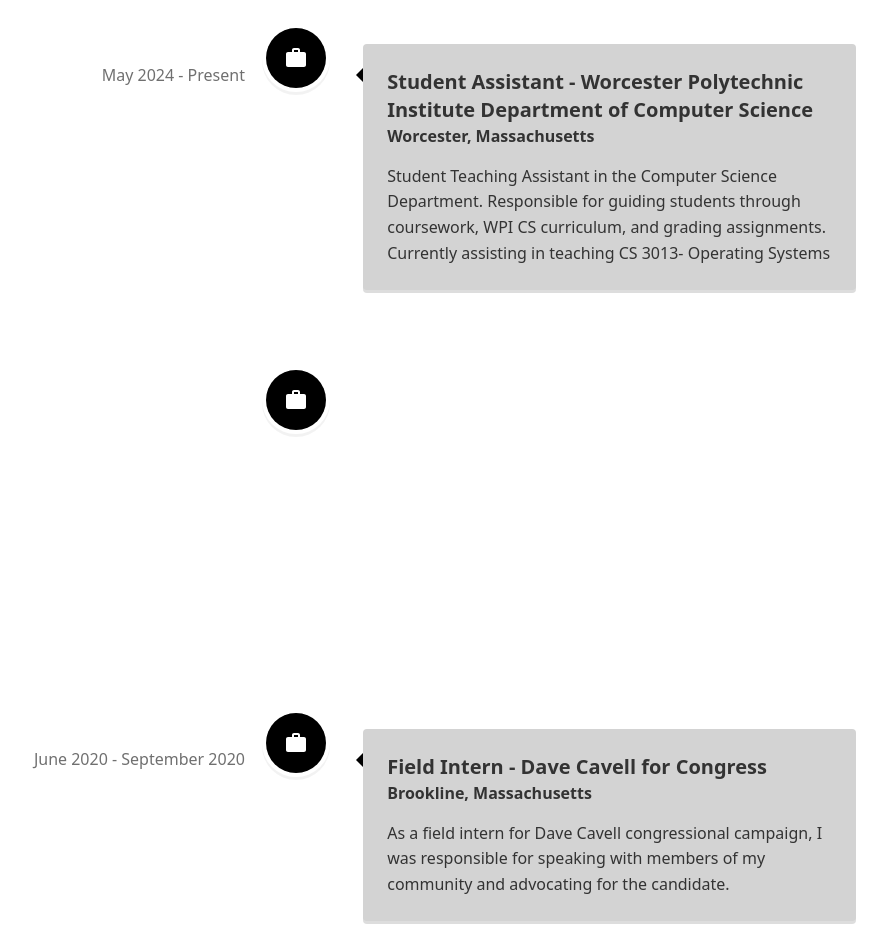
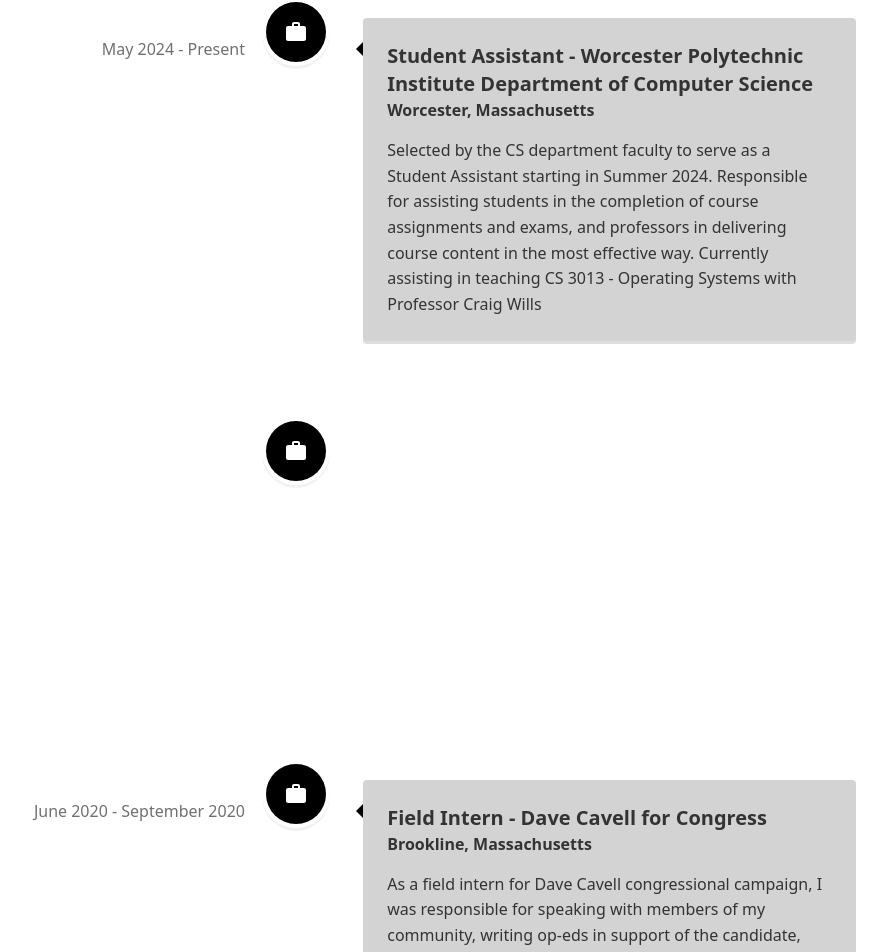
Before and after one commit to vivekjag1/portfolioWebsite, a React (Vite) app: page /about in a window 1280 px wide. Shown: the part 1079-2031 px from the top of the page, without its empty margins (344-1231 px from the left). Built offline with nearby package versions, Linux system fonts and the light colour scheme.

Commit message:
some text changes

```diff
--- a/src/routes/About.tsx
+++ b/src/routes/About.tsx
@@ -34,7 +34,7 @@
       id: 1,
       title: "Student - Worcester Polytechnic Institute",
       location: "Worcester, Massachusetts",
-      description: "Bachelor of Science in Computer Science, Minor in Electrical and Computer Engineering. Member of campus ACM Chapter",
+      description: "Bachelor of Science in Computer Science, Minor in Electrical and Computer Engineering.",
       date: "August 2022 - Present",
       icon: <SchoolIcon/>,
     },
@@ -42,7 +42,7 @@
       id:2,
       title:"Student Assistant - Worcester Polytechnic Institute Department of Computer Science",
       location: "Worcester, Massachusetts",
-      description: "Student Teaching Assistant in the Computer Science Department. Responsible for guiding students through coursework, WPI CS curriculum, and grading assignments. Currently assisting in teaching CS 3013- Operating Systems",
+      description: "Selected by the CS department faculty to serve as a Student Assistant starting in Summer 2024. Responsible for assisting students in the completion of course assignments and exams, and professors in delivering course content in the most effective way. Currently assisting in teaching CS 3013 - Operating Systems with Professor Craig Wills",
       date: "May 2024 - Present",
       icon: <WorkIcon/>
     },
@@ -50,7 +50,7 @@
       id:3,
       title: "Legislative Intern - Massachusetts House of Representatives",
       location: "Boston, Massachusetts",
-      description: "As a legislative intern for State Representative Adam Scanlon, I was responsible for writing legislative memos, policy recommendations, and communicating with constituents through a weekly newsletter",
+      description: "As a legislative intern for State Representative Adam Scanlon, I was responsible for writing legislative memos, policy recommendations, and communicating with constituents through a weekly newsletter.",
       date: "June 2021 - June 2022",
       icon: <WorkIcon/>
     },
@@ -58,7 +58,7 @@
       id: 4,
       title: "Field Intern - Dave Cavell for Congress",
       location: "Brookline, Massachusetts",
-      description: "As a field intern for Dave Cavell congressional campaign, I was responsible for speaking with members of my community and advocating for the candidate.",
+      description: "As a field intern for Dave Cavell congressional campaign, I was responsible for speaking with members of my community, writing op-eds in support of the candidate, and hosting community events to discuss policies and issues.",
       date: "June 2020 - September 2020",
       icon: <WorkIcon/>,
       textForButton: "Check out my editorial in the Sun Chronicle!"
```
